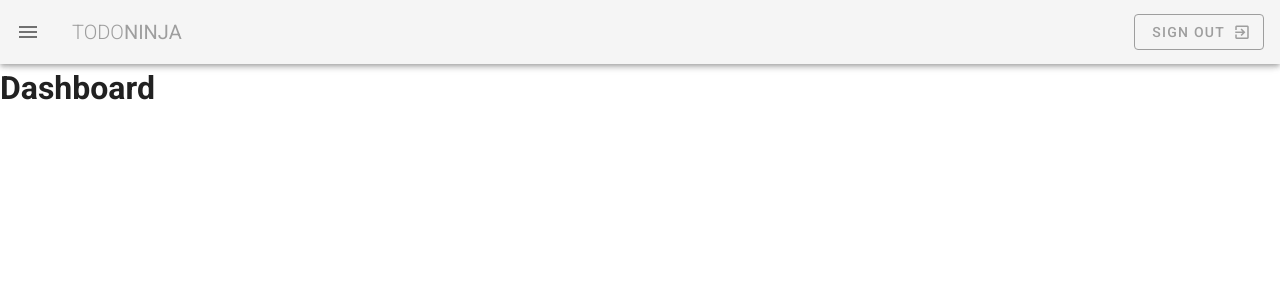
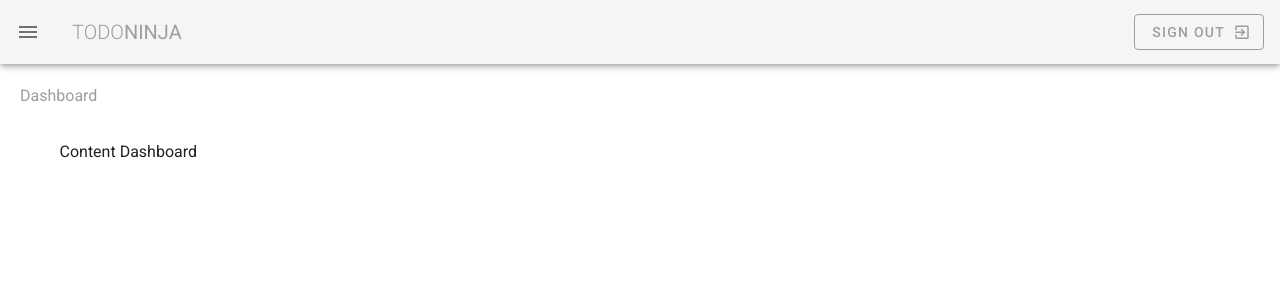
Before and after one commit to vinh-khang/vue-project-training, a Vue app: page / in a window 1280 px wide. Shown: the top 300 px of the page. Built offline with nearby package versions, Linux system fonts and the light colour scheme.

Commit message:
Margin and padding code update

```diff
--- a/src/views/DashboardView.vue
+++ b/src/views/DashboardView.vue
@@ -1,6 +1,8 @@
 <template>
-<div class="home">
-<h1>Dashboard</h1>
-</div>
-
+  <div class="home">
+    <div class="subheading grey--text ma-5">Dashboard</div>
+    <v-container class="my-5">
+      <p>Content Dashboard</p>
+    </v-container>
+  </div>
 </template>
--- a/src/views/ProjectView.vue
+++ b/src/views/ProjectView.vue
@@ -1,5 +1,8 @@
 <template>
-             <div class="about">
-  <h1>Projects</h1>
-  </div>
+    <div class="about">
+        <div class="subheading grey--text ma-5">Projects</div>
+        <v-container class="my-5">
+            <p>Content Projects</p>
+        </v-container>
+    </div>
 </template>
--- a/src/views/TeamView.vue
+++ b/src/views/TeamView.vue
@@ -1,6 +1,9 @@
 <template>
-<div class="home">
-<h1>Team</h1>
-</div>
+    <div class="home">
+        <div class="subheading grey--text ma-5">Team</div>
+        <v-container class="my-5">
+            <p>Content Team</p>
+        </v-container>
+    </div>
 
 </template>
```
